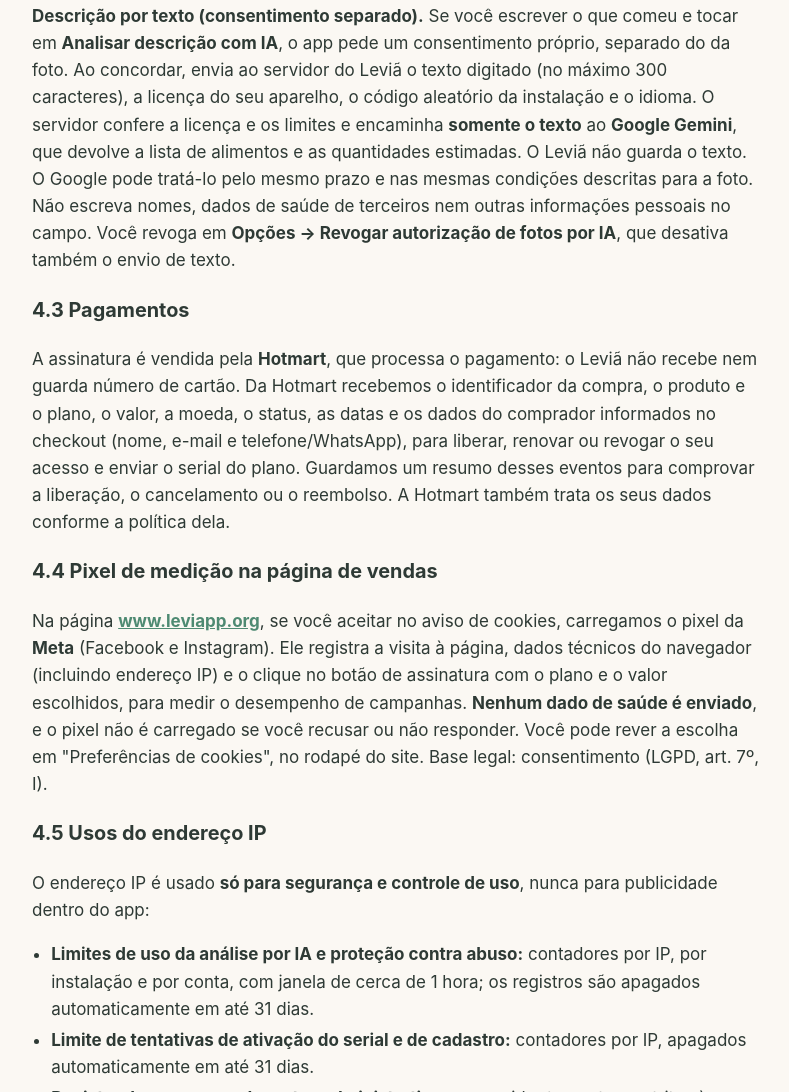
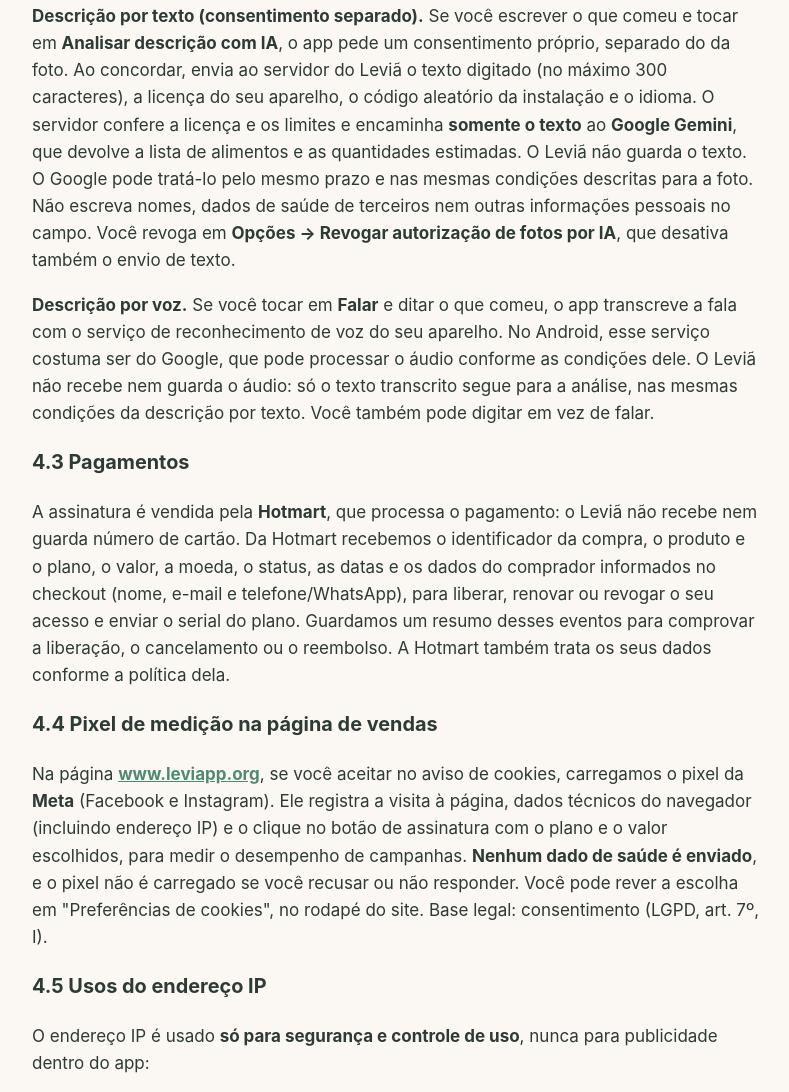
Before and after one commit to ferpa2505-art/levia-policies, a plain HTML site: page privacidade.html in a window 1280 px wide. Shown: the part 3750-4842 px from the top of the page, without its empty margins (244-1033 px from the left). Drawn offline with Linux system fonts and the light colour scheme.

Commit message:
docs(privacidade): descrição por voz (seção 4.2)
Transcrição pelo serviço de reconhecimento de voz do aparelho; o áudio
não é recebido nem guardado pelo Leviã. Texto aprovado pelo responsável.

```diff
--- a/privacidade.html
+++ b/privacidade.html
@@ -78,6 +78,7 @@
 </ul>
 <p>Uma foto de prato pode, junto com o contexto do app, sugerir informação de saúde. Por isso tratamos o envio como <strong>consentimento específico e destacado</strong> (LGPD, art. 11, I).</p>
 <p><strong>Descrição por texto (consentimento separado).</strong> Se você escrever o que comeu e tocar em <strong>Analisar descrição com IA</strong>, o app pede um consentimento próprio, separado do da foto. Ao concordar, envia ao servidor do Leviã o texto digitado (no máximo 300 caracteres), a licença do seu aparelho, o código aleatório da instalação e o idioma. O servidor confere a licença e os limites e encaminha <strong>somente o texto</strong> ao <strong>Google Gemini</strong>, que devolve a lista de alimentos e as quantidades estimadas. O Leviã não guarda o texto. O Google pode tratá-lo pelo mesmo prazo e nas mesmas condições descritas para a foto. Não escreva nomes, dados de saúde de terceiros nem outras informações pessoais no campo. Você revoga em <strong>Opções → Revogar autorização de fotos por IA</strong>, que desativa também o envio de texto.</p>
+<p><strong>Descrição por voz.</strong> Se você tocar em <strong>Falar</strong> e ditar o que comeu, o app transcreve a fala com o serviço de reconhecimento de voz do seu aparelho. No Android, esse serviço costuma ser do Google, que pode processar o áudio conforme as condições dele. O Leviã não recebe nem guarda o áudio: só o texto transcrito segue para a análise, nas mesmas condições da descrição por texto. Você também pode digitar em vez de falar.</p>
 <h3>4.3 Pagamentos</h3>
 <p>A assinatura é vendida pela <strong>Hotmart</strong>, que processa o pagamento: o Leviã não recebe nem guarda número de cartão. Da Hotmart recebemos o identificador da compra, o produto e o plano, o valor, a moeda, o status, as datas e os dados do comprador informados no checkout (nome, e-mail e telefone/WhatsApp), para liberar, renovar ou revogar o seu acesso e enviar o serial do plano. Guardamos um resumo desses eventos para comprovar a liberação, o cancelamento ou o reembolso. A Hotmart também trata os seus dados conforme a política dela.</p>
 <h3>4.4 Pixel de medição na página de vendas</h3>
```
Also changed, not shown: 1 other file.
